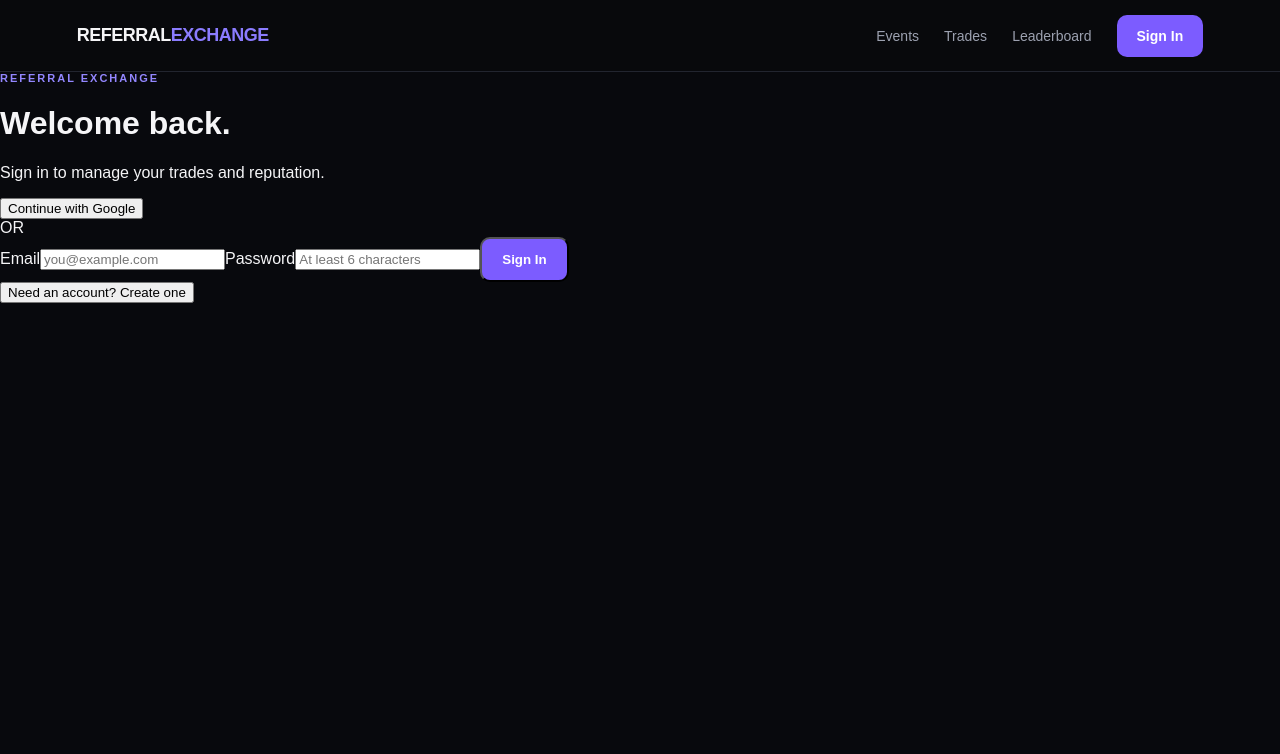
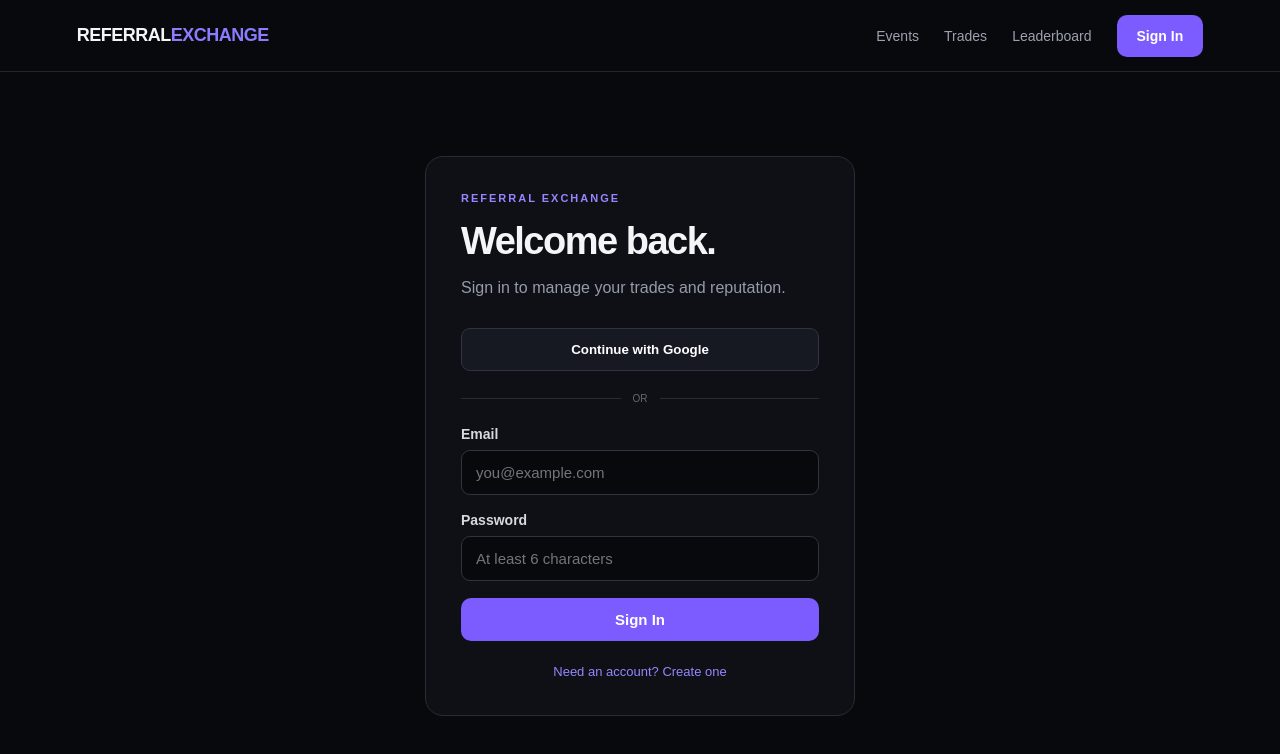
Before and after one commit to cookiemerun-collab/referral-exchange, a Next.js app: page /auth in a window 1280 px wide. Shown: the top 754 px of the page. Built offline with nearby package versions, Linux system fonts and the light colour scheme; no server answers.

Commit message:
Update globals.css

```diff
--- a/app/globals.css
+++ b/app/globals.css
@@ -196,3 +196,128 @@ a {
     margin: 0 20px 70px;
   }
 }
+
+/* AUTH */
+
+.authPage {
+  min-height: calc(100vh - 72px);
+  display: flex;
+  align-items: center;
+  justify-content: center;
+  padding: 50px 20px;
+}
+
+.authCard {
+  width: 100%;
+  max-width: 430px;
+  padding: 35px;
+  border: 1px solid #292c37;
+  border-radius: 18px;
+  background: #0e1016;
+}
+
+.authCard h1 {
+  font-size: 38px;
+  line-height: 1;
+  letter-spacing: -1.5px;
+  margin: 18px 0 12px;
+}
+
+.authDescription {
+  color: #969ba9;
+  line-height: 1.5;
+  margin-bottom: 28px;
+}
+
+.authCard form {
+  display: flex;
+  flex-direction: column;
+  gap: 17px;
+}
+
+.authCard label {
+  display: flex;
+  flex-direction: column;
+  gap: 8px;
+  color: #d7d9e0;
+  font-size: 14px;
+  font-weight: 700;
+}
+
+.authCard input {
+  width: 100%;
+  padding: 13px 14px;
+  border-radius: 9px;
+  border: 1px solid #303440;
+  background: #08090d;
+  color: white;
+  outline: none;
+  font-size: 15px;
+}
+
+.authCard input:focus {
+  border-color: #7c5cff;
+}
+
+.googleButton {
+  width: 100%;
+  padding: 13px;
+  border: 1px solid #303440;
+  border-radius: 9px;
+  background: #171922;
+  color: white;
+  cursor: pointer;
+  font-weight: 700;
+}
+
+.googleButton:hover {
+  background: #1e212b;
+}
+
+.authSubmit {
+  border: 0;
+  cursor: pointer;
+  font-size: 15px;
+}
+
+.authSubmit:disabled {
+  opacity: 0.6;
+  cursor: wait;
+}
+
+.divider {
+  display: flex;
+  align-items: center;
+  gap: 12px;
+  color: #626775;
+  font-size: 10px;
+  margin: 22px 0;
+}
+
+.divider::before,
+.divider::after {
+  content: "";
+  height: 1px;
+  background: #292c37;
+  flex: 1;
+}
+
+.authMessage {
+  margin-top: 18px;
+  padding: 12px;
+  border-radius: 9px;
+  background: #171922;
+  color: #b8bbc7;
+  font-size: 13px;
+  line-height: 1.4;
+}
+
+.switchAuth {
+  width: 100%;
+  border: 0;
+  background: transparent;
+  color: #9387ff;
+  margin-top: 22px;
+  cursor: pointer;
+  font-size: 13px;
+}
```
